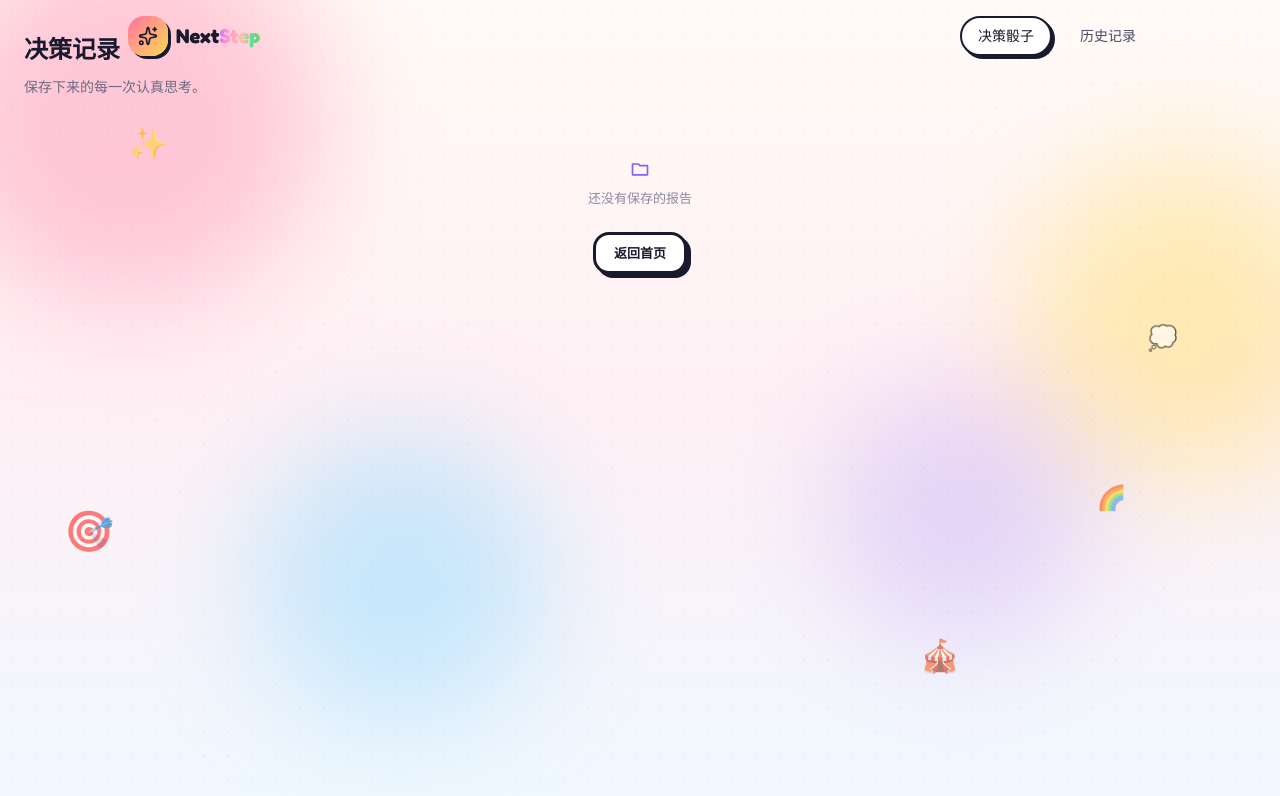
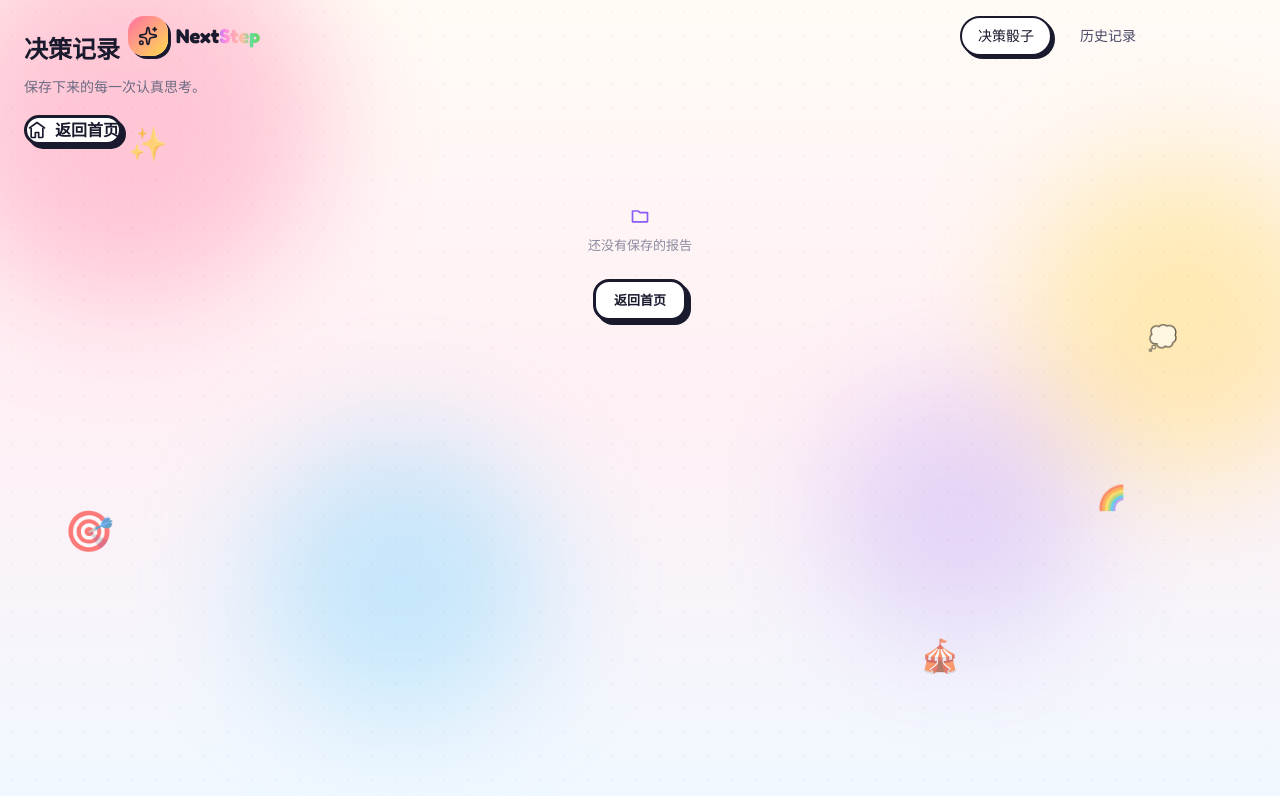
Before and after one commit to gstrwgg8547sg-lab/NextStep, a Next.js app: page /history in a window 1280 px wide. Shown: the top 796 px of the page. Built offline with nearby package versions, Linux system fonts and the light colour scheme.

Commit message:
决策记录页添加返回首页按钮

```diff
--- a/src/components/history-screen.tsx
+++ b/src/components/history-screen.tsx
@@ -10,6 +10,7 @@ function Ico({ name, size = 20 }: { name: string; size?: number }) {
     arrow: <><path d="M5 12h14" /><path d="m14 7 5 5-5 5" /></>,
     trash: <><path d="M3 6h18" /><path d="M19 6v14a2 2 0 0 1-2 2H7a2 2 0 0 1-2-2V6" /><path d="M8 6V4a2 2 0 0 1 2-2h4a2 2 0 0 1 2 2v2" /><path d="M10 11v6M14 11v6" /></>,
     folder: <path d="M3 6h7l2 2h9v11H3Z" />,
+    home: <><path d="M3 9.5 12 3l9 6.5" /><path d="M5 10v10a1 1 0 0 0 1 1h4v-6h4v6h4a1 1 0 0 0 1-1V10" /></>,
   };
   return <svg viewBox="0 0 24 24" width={size} height={size} fill="none" stroke="currentColor" strokeWidth="2" strokeLinecap="round" strokeLinejoin="round">{paths[name] ?? paths.folder}</svg>;
 }
@@ -24,6 +25,9 @@ export function HistoryScreen() {
       <header className="simple-header">
         <h1>决策记录</h1>
         <p>保存下来的每一次认真思考。</p>
+        <Link href="/" className="btn-pop inline-flex items-center gap-2 mt-4">
+          <Ico name="home" size={16} /> 返回首页
+        </Link>
       </header>
       {s.history.length === 0 ? (
         <div className="empty-hint">
```
